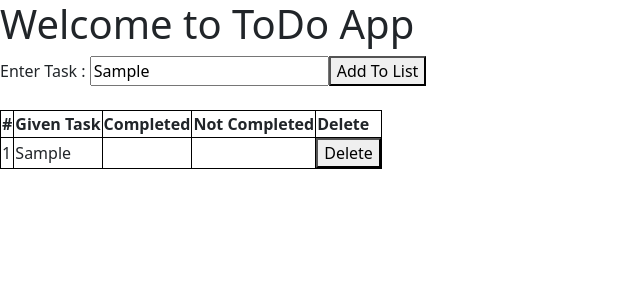
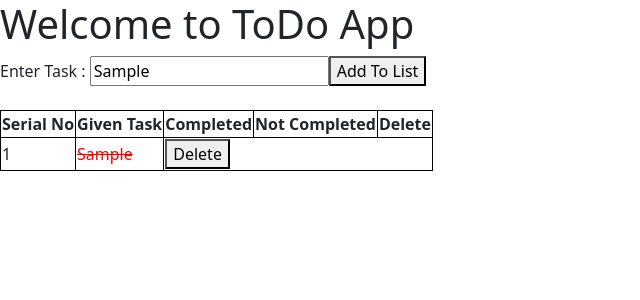
Before and after one commit to MayankPandey2611/React.js, a React (Vite) app: page /search in a window 1280 px wide. Both pictures are taken after typing "Sample" into the empty fields and a click on the button "Add To List". Shown: the top 300 px of the page, without its empty margins (0-640 px from the left). Built offline with nearby package versions, Linux system fonts and the light colour scheme.

Commit message:
todolist

```diff
--- a/src/App.jsx
+++ b/src/App.jsx
@@ -8,6 +8,10 @@
 // import Contact from "./Pages/Contact"
 // import Edit from "./Pages/Edit";
 // import Student from "./Empdata"
+
+// import { useState } from "react";
+// import { useDispatch, useSelector } from "react-redux";
+// import { addtodolist } from "./todoslice";
 
 
 
@@ -155,7 +159,7 @@
 
 import { useState } from "react";
 import { useDispatch, useSelector } from "react-redux";
-import { addtodoTask } from "./todoslice";
+import { addtodoTask,taskdelete } from "./todoslice";
 
 const App = ()=>{
 
@@ -170,42 +174,95 @@ const App = ()=>{
     const [data , setdata] = useState("");
     const Task = useSelector(state=>state.todo.task);
     const dispatch = useDispatch();
-let serialno =0;
+    let serialno =0;
     const ans = Task.map((key)=>{
       serialno++;
       return(
+        <>
       <tr style={{borderCollapse:"collapse" ,border:"1px solid black"}}>
         <td style={{borderCollapse:"collapse" ,border:"1px solid black"}}>{serialno}</td>
-        <td style={{borderCollapse:"collapse" ,border:"1px solid black"}}>{key.work}</td>
-        <td style={{borderCollapse:"collapse" ,border:"1px solid black"}} ></td>
-        <td style={{borderCollapse:"collapse" ,border:"1px solid black"}}></td>
-        <button>Delete</button>
+        <td style={{borderCollapse:"collapse" ,border:"1px solid black"}}>
+        {key.status=="incomplete" ? (<>{key.work}</>) : (<>
+          <span style={{color:"red" , textDecoration:"line-through"}}>{key.work}</span>
+        </>)}</td>
+        {/* <td style={{borderCollapse:"collapse" ,border:"1px solid black"}} ></td>
+        <td style={{borderCollapse:"collapse" ,border:"1px solid black"}}></td> */}
+        <td>
+        <button onClick={()=>{dispatch(taskdelete(key.id))}}>Delete</button>
+        </td>
       </tr>
+      </>
       )
     })
 {/* <i class="fa-solid fa-circle-check"></i>
   <i class="fa-solid fa-circle-xmark"></i>
   <i class="fa-solid fa-trash"></i> */}
+
+
+
+//   const [data , setdata] =useState("");
+//   const Task = useSelector(state=>state.todo.task);
+//   const dispatch = useDispatch();
+
+//   let sno=0;
+// const ans = Task.map((key)=>{
+// sno++;
+// return(
+//   <tr>
+//     <td>{sno}</td>
+//     <td>{key.work}</td>
+//   </tr>
+// )
+// })
   return(
     <>
 
+
+
+
+
+
+
+
+
+
+
 <h1>Welcome to ToDo App</h1>
 Enter Task : <input type="text" value={data} onChange={(e)=>{setdata(e.target.value)}} />
-<button onClick={()=>{dispatch(addtodoTask({work:data}))}}>Add To List</button>
+<button onClick={()=>{dispatch(addtodoTask({id:Date.now(),work:data}))}}>Add To List</button>
   <br/>
   <br/>
 
 <table style={{borderCollapse:"collapse" ,border:"1px solid black"}}>
   <tr style={{borderCollapse:"collapse" ,border:"1px solid black"}}>
-    <th style={{borderCollapse:"collapse" ,border:"1px solid black"}}>#</th>
+    <th style={{borderCollapse:"collapse" ,border:"1px solid black"}}>Serial No</th>
     <th style={{borderCollapse:"collapse" ,border:"1px solid black"}}>Given Task</th>
     <th style={{borderCollapse:"collapse" ,border:"1px solid black"}}>Completed</th>
     <th style={{borderCollapse:"collapse" ,border:"1px solid black"}}>Not Completed</th>
     <th style={{borderCollapse:"collapse" ,border:"1px solid black"}}>Delete</th>
   </tr>
-  {ans}
+ <tbody>{ans}</tbody>
 </table>
 
+
+
+
+
+
+
+{/*
+<input type="text" value={data} onChange={(e)=>{setdata(e.target.value)}} />
+<button onClick={()=>{dispatch(addtodolist({work:data}))}}>Add</button>
+
+<br/>
+
+<table>
+  <tr>
+    <th>Sno</th>
+    <th>Given Task</th>
+  </tr>
+  {ans}
+</table> */}
 
 {/*
 <h1>Welcome</h1>
--- a/src/store.jsx
+++ b/src/store.jsx
@@ -1,6 +1,7 @@
 
 // import { configureStore } from "@reduxjs/toolkit";
 // import myReducer from "./counterSlice"
+
 
 
 // const store = configureStore({
@@ -43,15 +44,26 @@
 
 
 
-import { configureStore } from "@reduxjs/toolkit";
-import myReducer from "./todoslice"
+// import { configureStore } from "@reduxjs/toolkit";
+// import myReducer from "./todoslice"
 
 
+// const store = configureStore({
+
+//     reducer:{
+//         todo:myReducer
+//     }
+// })
+
+// export  default store;
+
+import { configureStore } from "@reduxjs/toolkit";
+import Myreducer from "./todoslice"
+
 const store = configureStore({
-
     reducer:{
-        todo:myReducer
+        todo : Myreducer
     }
 })
 
-export  default store;
+export default store;
--- a/src/todoslice.jsx
+++ b/src/todoslice.jsx
@@ -1,4 +1,5 @@
 import { createSlice } from "@reduxjs/toolkit";
+
 
 const todoslice = createSlice({
     name:"todo",
@@ -10,9 +11,36 @@ const todoslice = createSlice({
         addtodoTask:(state , actions)=>{
             console.log(actions.payload);
             state.task.push(actions.payload);
+        },
+        taskdelete:(state , actions)=>{
+            state.task=state.task.filter(key=>key.id!=actions.payload)
         }
     }
 })
 
-export const {addtodoTask}= todoslice.actions;
+export const {addtodoTask ,taskdelete}= todoslice.actions;
 export default todoslice.reducer;
+
+
+
+
+// import { createSlice } from "@reduxjs/toolkit";
+
+
+// const todoslice = createSlice({
+//     name:"todo",
+
+//     initialState:{
+//         task:[]
+//     },
+
+//     reducers:{
+//         addtodolist:(state , actions)=>{
+//             state.task.push(actions.payload)
+//         }
+
+
+//     }
+// })
+//  export const {addtodolist} = todoslice.actions;
+//  export default todoslice.reducer;
```
